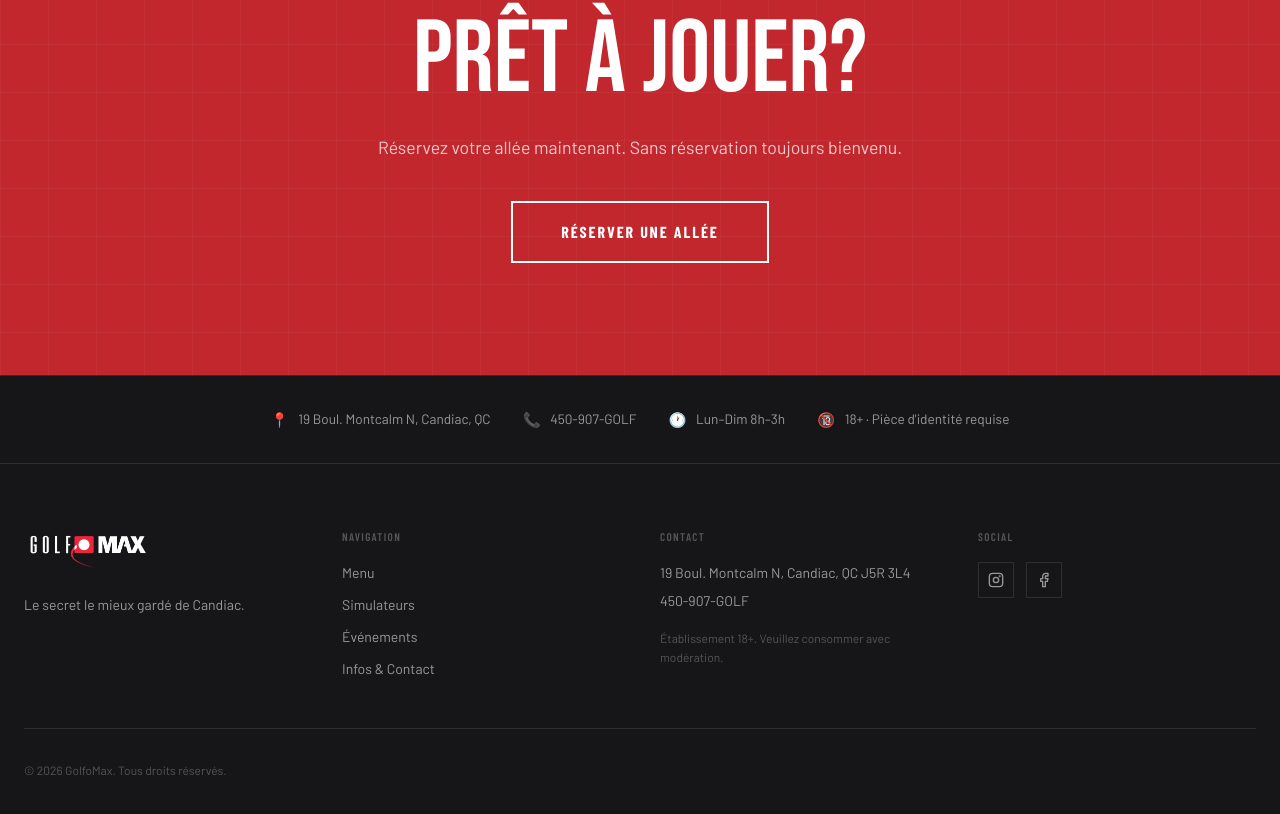
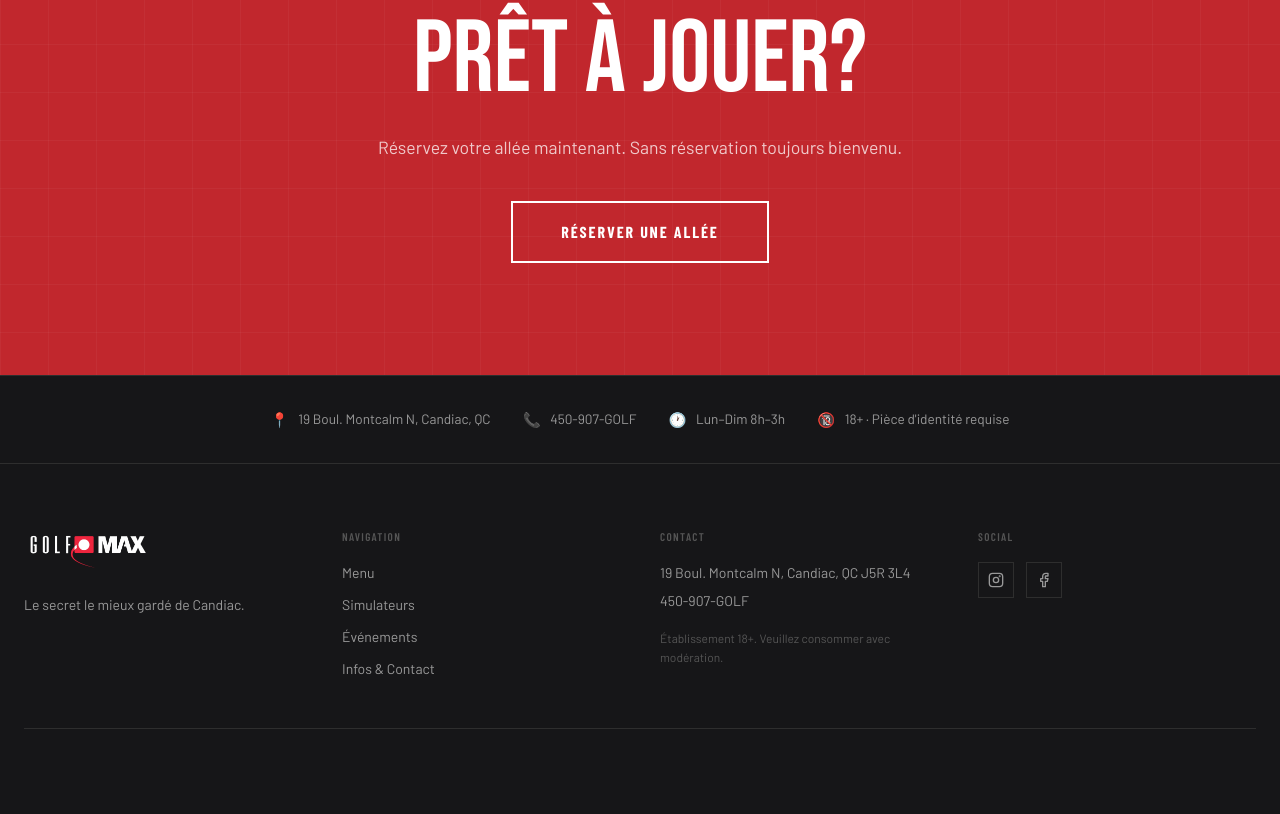
Before and after one commit to guillaumen929-pixel/golfomax, a React (Vite) app: page / in a window 1280 px wide. Shown: the part 3618-4432 px from the top of the page. Built offline with nearby package versions, Linux system fonts and the light colour scheme.

Commit message:
Remove 'Tous droits réservés' from footer
Co-Authored-By: Claude Sonnet 4.6 <noreply@anthropic.com>

```diff
--- a/src/components/layout/Footer.jsx
+++ b/src/components/layout/Footer.jsx
@@ -98,9 +98,7 @@ export default function Footer() {
           </div>
         </div>
 
-        <div style={{ marginTop: '3rem', paddingTop: '2rem', borderTop: '1px solid #2E2E2E', display: 'flex', flexWrap: 'wrap', justifyContent: 'space-between', alignItems: 'center', gap: '1rem' }}>
-          <p style={{ color: '#555', fontFamily: 'var(--font-body)', fontSize: '0.75rem' }}>{t.footer.rights}</p>
-        </div>
+        <div style={{ marginTop: '3rem', paddingTop: '2rem', borderTop: '1px solid #2E2E2E' }} />
       </div>
     </footer>
   )
```
